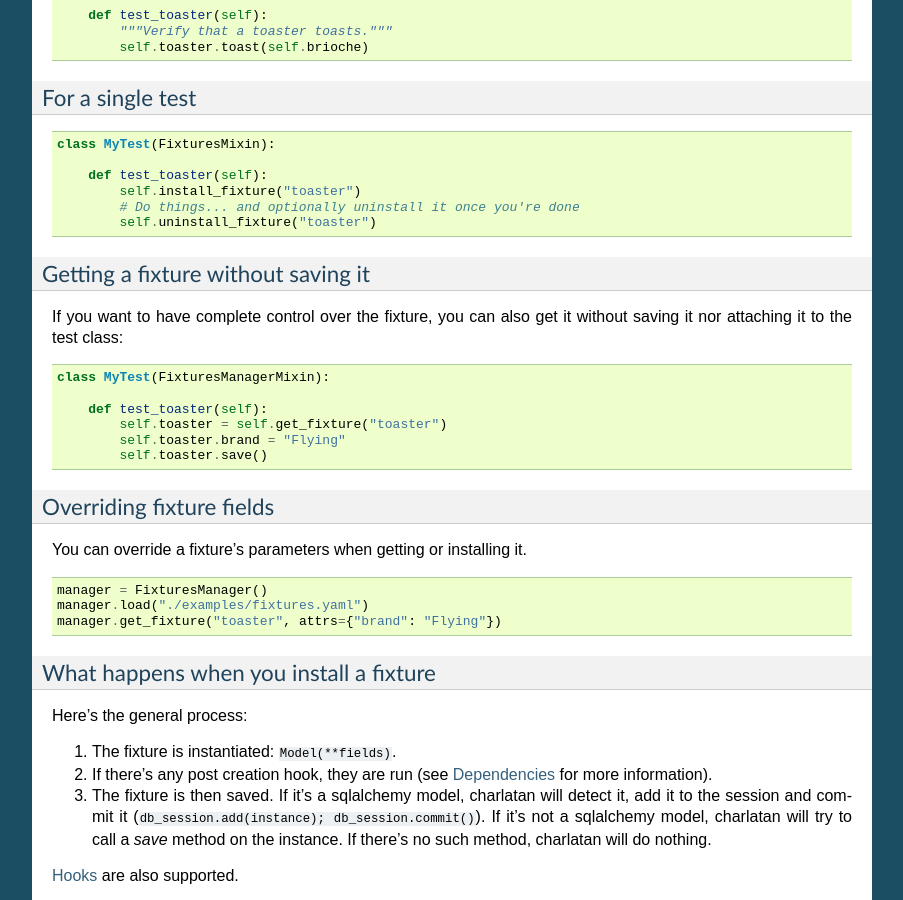
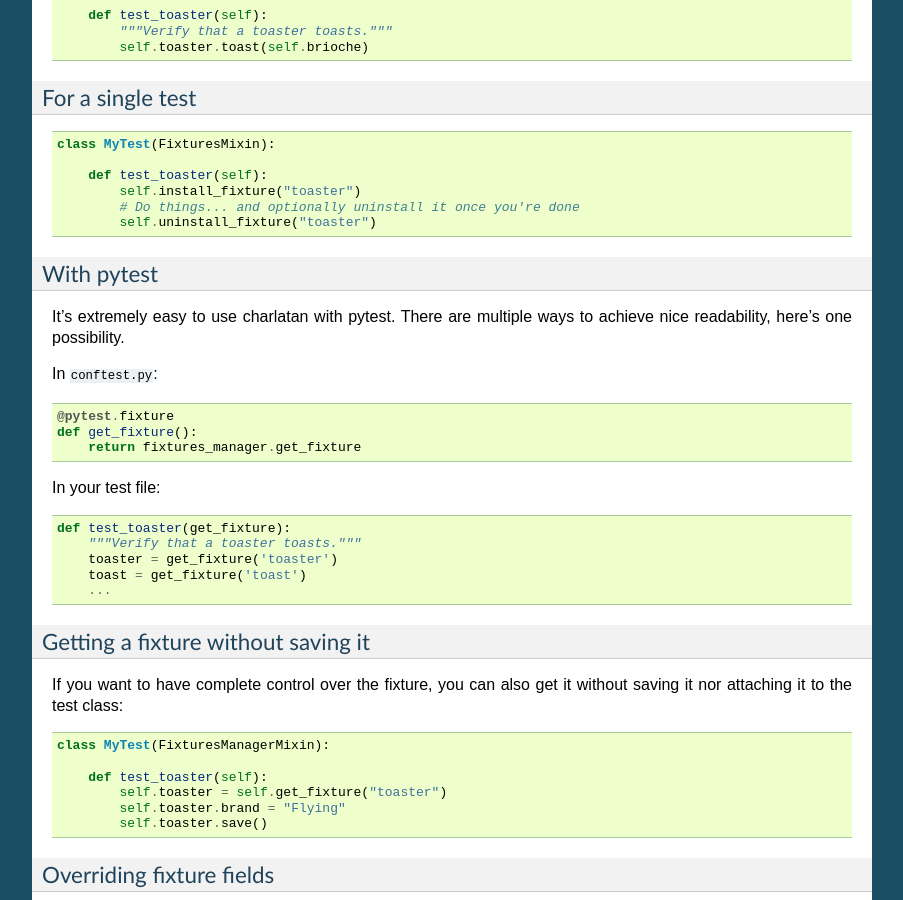
Before and after one commit to uber/charlatan, a Sphinx documentation site: the page built from docs/quickstart.rst, in a window 1280 px wide and 900 px high, scrolled down 1998 px. Shown: the whole window, without its empty margins (198-1101 px from the left). Built offline with Sphinx 7.4.7, drawn with Linux system fonts in a browser that asks for light colours.

Commit message:
Add doc for pytest

```diff
--- a/docs/quickstart.rst
+++ b/docs/quickstart.rst
@@ -111,6 +111,30 @@ For a single test
             # Do things... and optionally uninstall it once you're done
             self.uninstall_fixture("toaster")
 
+With pytest
+"""""""""""
+
+It's extremely easy to use charlatan with pytest. There are multiple ways to
+achieve nice readability, here's one possibility.
+
+In ``conftest.py``:
+
+.. code-block:: python
+
+    @pytest.fixture
+    def get_fixture():
+        return fixtures_manager.get_fixture
+
+In your test file:
+
+.. code-block:: python
+
+    def test_toaster(get_fixture):
+        """Verify that a toaster toasts."""
+        toaster = get_fixture('toaster')
+        toast = get_fixture('toast')
+        ...
+
 Getting a fixture without saving it
 """""""""""""""""""""""""""""""""""
 
```
